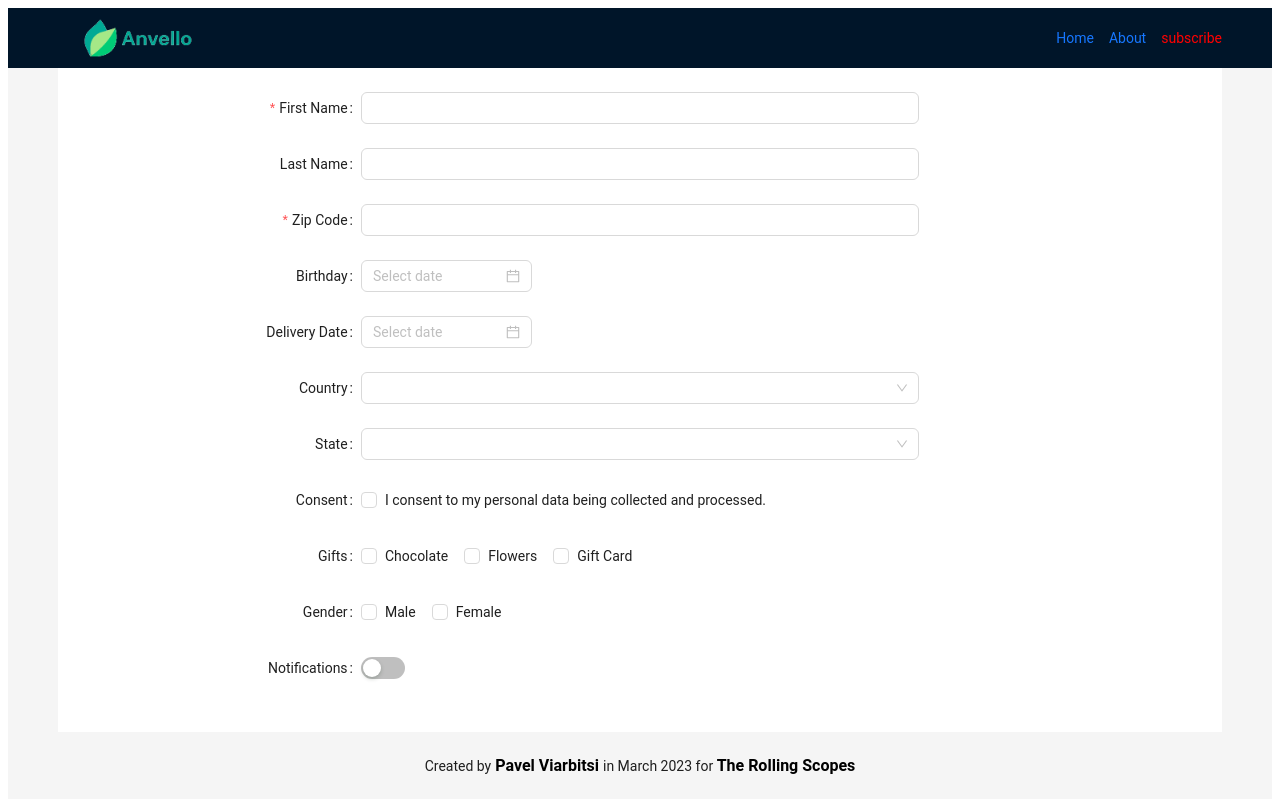
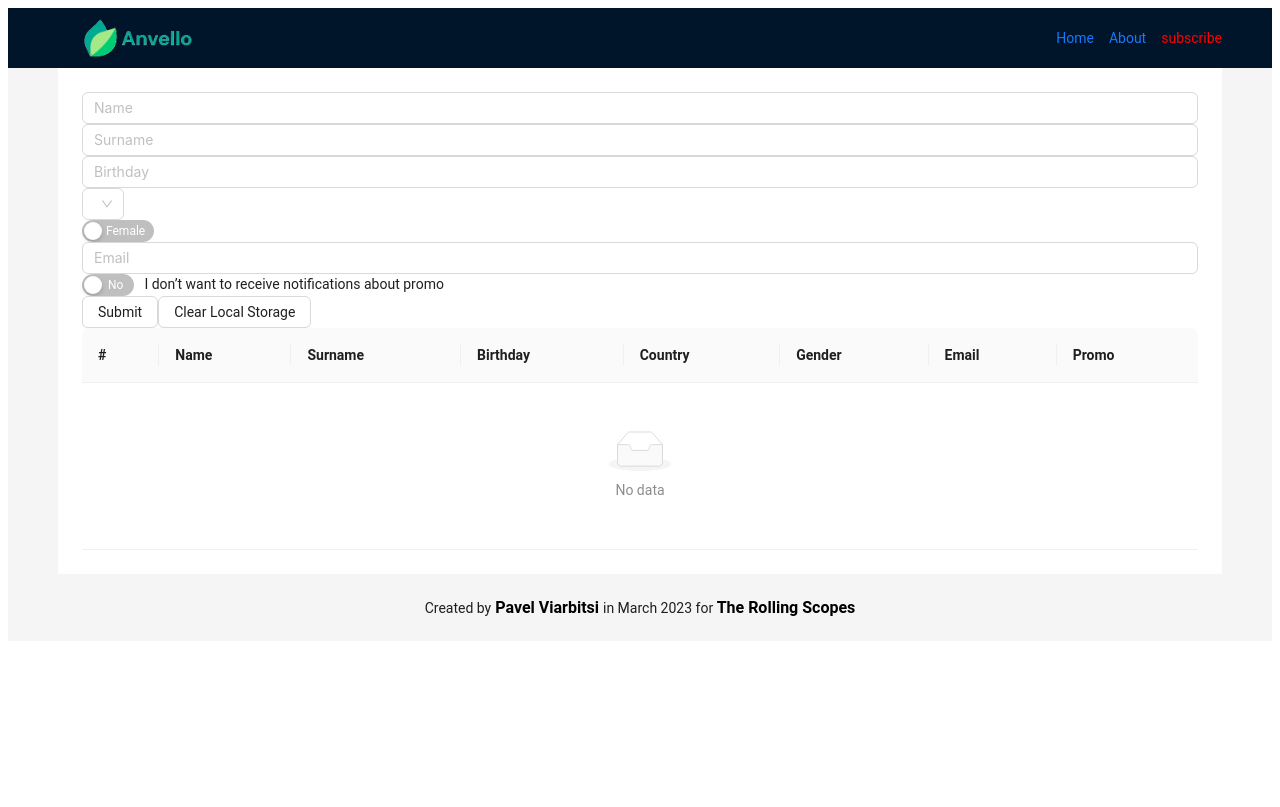
Before and after one commit to anvianvi/react-2023-q1, a React (Vite) app: page /#/subscribe in a window 1280 px wide. Built offline with nearby package versions, Linux system fonts and the light colour scheme.

Commit message:
feat:  update forms

```diff
--- a/src/main.tsx
+++ b/src/main.tsx
@@ -7,7 +7,7 @@ import Root from './pages/root/root';
 import About from './pages/about/about';
 import ErrorPage from './pages/error-page/error-page';
 import Main from './pages/main-page/main-page';
-import Subscribe from './pages/subscribe-page/subscribe-page';
+import MyComponent from './pages/subscribe-page/subscribe-page';
 
 const router = createHashRouter([
   {
@@ -28,7 +28,7 @@ const router = createHashRouter([
       },
       {
         path: `subscribe`,
-        element: <Subscribe />,
+        element: <MyComponent />,
       },
     ],
   },
--- a/src/pages/subscribe-page/subscribe-page.tsx
+++ b/src/pages/subscribe-page/subscribe-page.tsx
@@ -1,117 +1,169 @@
-/* eslint-disable @typescript-eslint/no-unused-vars */
-import './style.sass';
+import React, { FC, useState } from 'react';
+import { Button, Input, Select, Switch, Table } from 'antd';
 
-import React, { useState } from 'react';
-import { Form, Input, DatePicker, Select, Checkbox, Switch, Upload, Button } from 'antd';
-import { UploadOutlined } from '@ant-design/icons';
+interface Person {
+  id: number;
+  name: string;
+  surname: string;
+  birthday: string;
+  country: string;
+  gender: string;
+  email: string;
+  promo: boolean;
+}
 
 const { Option } = Select;
 
-const genderOptions = [
-  { label: 'Male', value: 'male' },
-  { label: 'Female', value: 'female' },
-];
+const MyComponent: FC = () => {
+  const [name, setName] = useState('');
+  const [surname, setSurname] = useState('');
+  const [birthday, setBirthday] = useState('');
+  const [country, setCountry] = useState('');
+  const [gender, setGender] = useState('');
+  const [email, setEmail] = useState('');
+  const [promo, setPromo] = useState(false);
+  const [people, setPeople] = useState<Person[]>([]);
 
-const countryOptions = [
-  { label: 'USA', value: 'usa' },
-  { label: 'Canada', value: 'canada' },
-];
+  const handleSubmit = () => {
+    if (!name || !surname || !birthday || !country || !gender || !email) return;
 
-const stateOptions = [
-  { label: 'New York', value: 'ny' },
-  { label: 'California', value: 'ca' },
-];
+    const newPerson = {
+      id: Date.now(),
+      name,
+      surname,
+      birthday,
+      country,
+      gender,
+      email,
+      promo,
+    };
 
-const validateMessages = {
-  required: '${label} is required!',
-  types: {
-    zip: '${label} is not a valid zip code!',
-  },
-};
+    setPeople([...people, newPerson]);
+    setName('');
+    setSurname('');
+    setBirthday('');
+    setCountry('');
+    setGender('');
+    setEmail('');
+    setPromo(false);
+    localStorage.setItem('people', JSON.stringify([...people, newPerson]));
+  };
 
-export default function Subscribe() {
-  const [form] = Form.useForm();
-  const [profilePic, setProfilePic] = useState(null);
+  const handleClearLocalStorage = () => {
+    setPeople([]);
+    localStorage.removeItem('people');
+  };
 
-  const onFileUploadChange = (info: {
-    file: { status: string; originFileObj: React.SetStateAction<null> };
-  }) => {
-    if (info.file.status === 'done') {
-      setProfilePic(info.file.originFileObj);
+  const getPeopleFromLocalStorage = () => {
+    const peopleFromLocalStorage = localStorage.getItem('people');
+    if (peopleFromLocalStorage) {
+      setPeople(JSON.parse(peopleFromLocalStorage));
     }
   };
 
-  const onFormSubmit = (values: unknown) => {
-    console.log(values);
-  };
+  React.useEffect(() => {
+    getPeopleFromLocalStorage();
+  }, []);
+
+  const columns = [
+    {
+      title: '#',
+      dataIndex: 'id',
+      key: 'id',
+    },
+    {
+      title: 'Name',
+      dataIndex: 'name',
+      key: 'name',
+    },
+    {
+      title: 'Surname',
+      dataIndex: 'surname',
+      key: 'surname',
+    },
+    {
+      title: 'Birthday',
+      dataIndex: 'birthday',
+      key: 'birthday',
+    },
+    {
+      title: 'Country',
+      dataIndex: 'country',
+      key: 'country',
+    },
+    {
+      title: 'Gender',
+      dataIndex: 'gender',
+      key: 'gender',
+    },
+    {
+      title: 'Email',
+      dataIndex: 'email',
+      key: 'email',
+    },
+    {
+      title: 'Promo',
+      dataIndex: 'promo',
+      key: 'promo',
+      render: (promo: boolean) => (promo ? 'Yes' : 'No'),
+    },
+  ];
 
   return (
-    <Form
-      form={form}
-      labelCol={{ span: 6 }}
-      wrapperCol={{ span: 12 }}
-      onFinish={onFormSubmit}
-      // validateMessages={validateMessages}
-    >
-      <Form.Item name="firstName" label="First Name" rules={[{ required: true }]}>
-        <Input />
-      </Form.Item>
+    <div>
+      <div>
+        <Input placeholder="Name" value={name} onChange={(e) => setName(e.target.value)} />
+      </div>
+      <div>
+        <Input placeholder="Surname" value={surname} onChange={(e) => setSurname(e.target.value)} />
+      </div>
+      <div>
+        <Input
+          placeholder="Birthday"
+          value={birthday}
+          onChange={(e) => setBirthday(e.target.value)}
+        />
+      </div>
+      <div>
+        <Select
+          placeholder="Country"
+          value={country}
+          onChange={(value: string) => setCountry(value)}
+        >
+          <Option value="USA">USA</Option>
+          <Option value="Canada">Canada</Option>
+          <Option value="Mexico">Mexico</Option>
+        </Select>
+      </div>
+      <div>
+        <Switch
+          checkedChildren="Male"
+          unCheckedChildren="Female"
+          checked={gender === 'male'}
+          onChange={(value: boolean) => setGender(value ? 'male' : 'female')}
+        />
+      </div>
+      <div>
+        <Input placeholder="Email" value={email} onChange={(e) => setEmail(e.target.value)} />
+      </div>
+      <div>
+        <Switch
+          checkedChildren="Yes"
+          unCheckedChildren="No"
+          checked={promo}
+          onChange={(value: boolean) => setPromo(value)}
+        />
+        <span style={{ marginLeft: 10 }}>
+          {promo
+            ? 'I want to receive notifications about promo'
+            : 'I don’t want to receive notifications about promo'}
+        </span>
+      </div>
+      <Button onClick={handleSubmit}>Submit</Button>
+      <Button onClick={handleClearLocalStorage}>Clear Local Storage</Button>
+      <Table dataSource={people} columns={columns} />
+    </div>
+  );
+};
 
-      <Form.Item name="lastName" label="Last Name">
-        <Input />
-      </Form.Item>
-
-      <Form.Item name="zipCode" label="Zip Code" rules={[{ required: true }]}>
-        <Input />
-      </Form.Item>
-
-      <Form.Item name="birthday" label="Birthday">
-        <DatePicker />
-      </Form.Item>
-
-      <Form.Item name="deliveryDate" label="Delivery Date">
-        <DatePicker />
-      </Form.Item>
-
-      <Form.Item name="country" label="Country">
-        <Select>
-          {countryOptions.map((option) => (
-            <Option key={option.value} value={option.value}>
-              {option.label}
-            </Option>
-          ))}
-        </Select>
-      </Form.Item>
-
-      <Form.Item name="state" label="State">
-        <Select>
-          {stateOptions.map((option) => (
-            <Option key={option.value} value={option.value}>
-              {option.label}
-            </Option>
-          ))}
-        </Select>
-      </Form.Item>
-
-      <Form.Item name="consent" label="Consent" valuePropName="checked">
-        <Checkbox>I consent to my personal data being collected and processed.</Checkbox>
-      </Form.Item>
-
-      <Form.Item name="gifts" label="Gifts">
-        <Checkbox.Group>
-          <Checkbox value="chocolate">Chocolate</Checkbox>
-          <Checkbox value="flowers">Flowers</Checkbox>
-          <Checkbox value="giftCard">Gift Card</Checkbox>
-        </Checkbox.Group>
-      </Form.Item>
-
-      <Form.Item name="gender" label="Gender">
-        <Checkbox.Group options={genderOptions} />
-      </Form.Item>
-
-      <Form.Item name="notifications" label="Notifications" valuePropName="checked">
-        <Switch />
-      </Form.Item>
-    </Form>
-  );
-}
+export default MyComponent;
```
